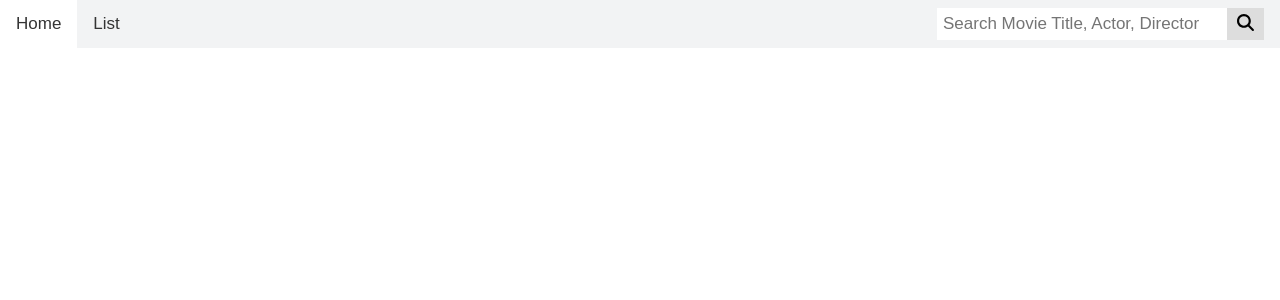
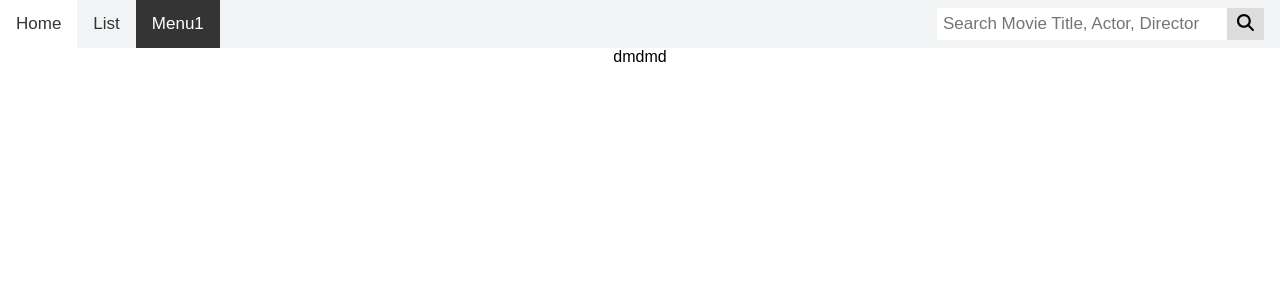
Before and after one commit to hi-aa/movie-react-project, a React (Create React App) app: page /menu1 in a window 1280 px wide. Before the commit this address had no page. Shown: the top 300 px of the page. Built offline with nearby package versions, Linux system fonts and the light colour scheme.

Commit message:
메뉴 추가

```diff
--- a/src/App.js
+++ b/src/App.js
@@ -5,6 +5,7 @@ import Detail from "./routes/Movie/Detail";
 import List from "./routes/Movie/List";
 import Navigation from "./components/layout/Navigation";
 import { useState } from "react";
+import Menu1 from "./routes/Menu1/Menu1";
 
 function App() {
   const [query, setQuery] = useState(''); // 검색어
@@ -20,6 +21,7 @@ function App() {
             <Route path="" element={<List query={query} search={search} />} />
             <Route path=":id" element={<Detail />}/>
           </Route>
+          <Route path="/menu1" element={<Menu1 />}/>
         </Routes>
       </div>
     </Router>
--- a/src/components/layout/Navigation.js
+++ b/src/components/layout/Navigation.js
@@ -19,6 +19,7 @@ function Navigation({setQuery, onSearch}) {
     <div className={styles.topnav}>
       <NavLink to="/" className={({ isActive }) => (isActive ? styles.active : null)}>Home</NavLink>
       <NavLink to="/movies" className={({ isActive }) => (isActive ? styles.active : null)}>List</NavLink>
+      <NavLink to="/menu1" className={({ isActive }) => (isActive ? styles.active : null)}>Menu1</NavLink>
 
       <div className={styles['search-container']}>
         <form onSubmit={onSubmit} onKeyDown={onCheckEnter}>
--- /dev/null
+++ b/src/routes/Menu1/Menu1.js
@@ -0,0 +1,7 @@
+function Menu1() {
+  return (
+    <div>dmdmd</div>
+  );
+}
+
+export default Menu1;
```
